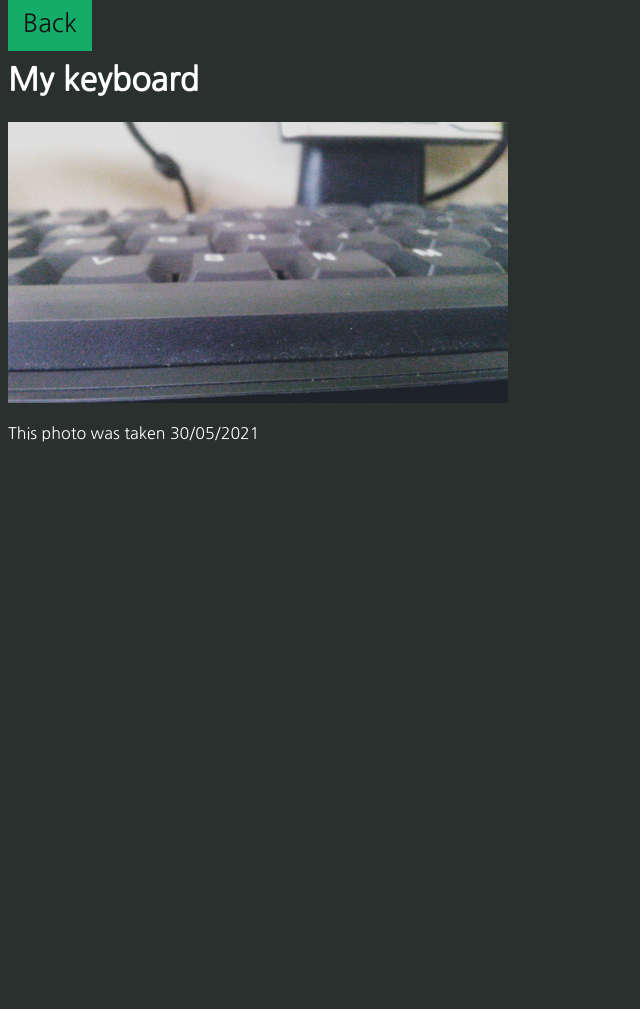
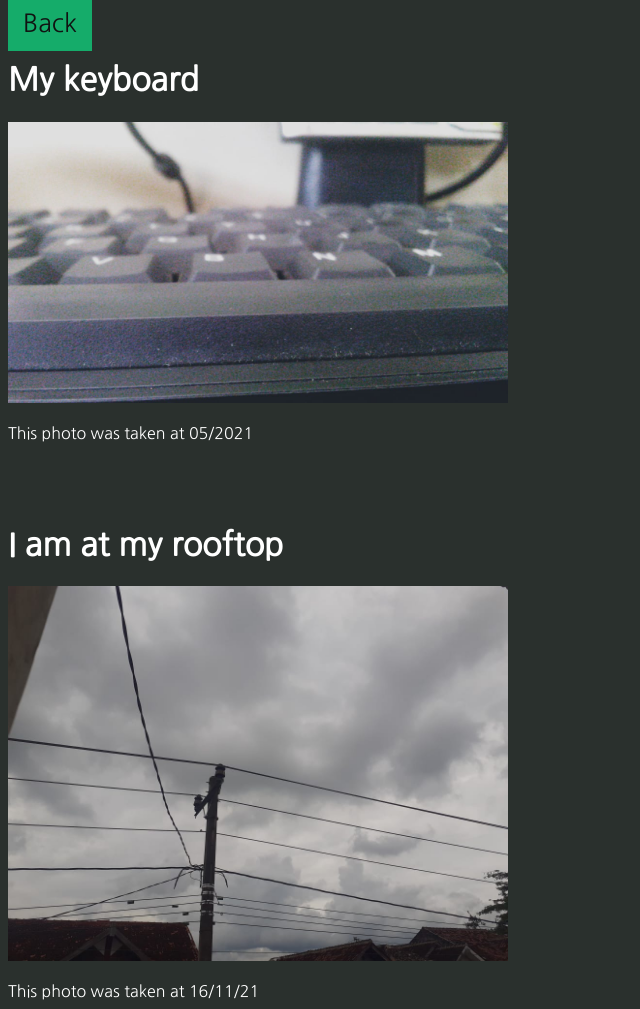
Before and after one commit to Tama5216/tama5216.github.io, a plain HTML site: page galery.html in a window 1280 px wide. Shown: the whole page, without its empty margins (0-640 px from the left). Before the commit the page ends 800 px from the top, so only its background shows below. Drawn offline with Linux system fonts and the light colour scheme.

Commit message:
Update galery.html

```diff
--- a/galery.html
+++ b/galery.html
@@ -41,5 +41,10 @@
 	<div class='image'>
 		<h1> My keyboard </h1>
 		<img src="images/image1.jpeg" class='img'> <br></br>
-		This photo was taken 30/05/2021
+		This photo was taken at 05/2021
+	<br></br>
+<br></br>
+<h1> I am at my rooftop </h1>
+<img src="imagee.jpeg" class='img'> <br></br>
 	</div>
+This photo was taken at 16/11/21
```
